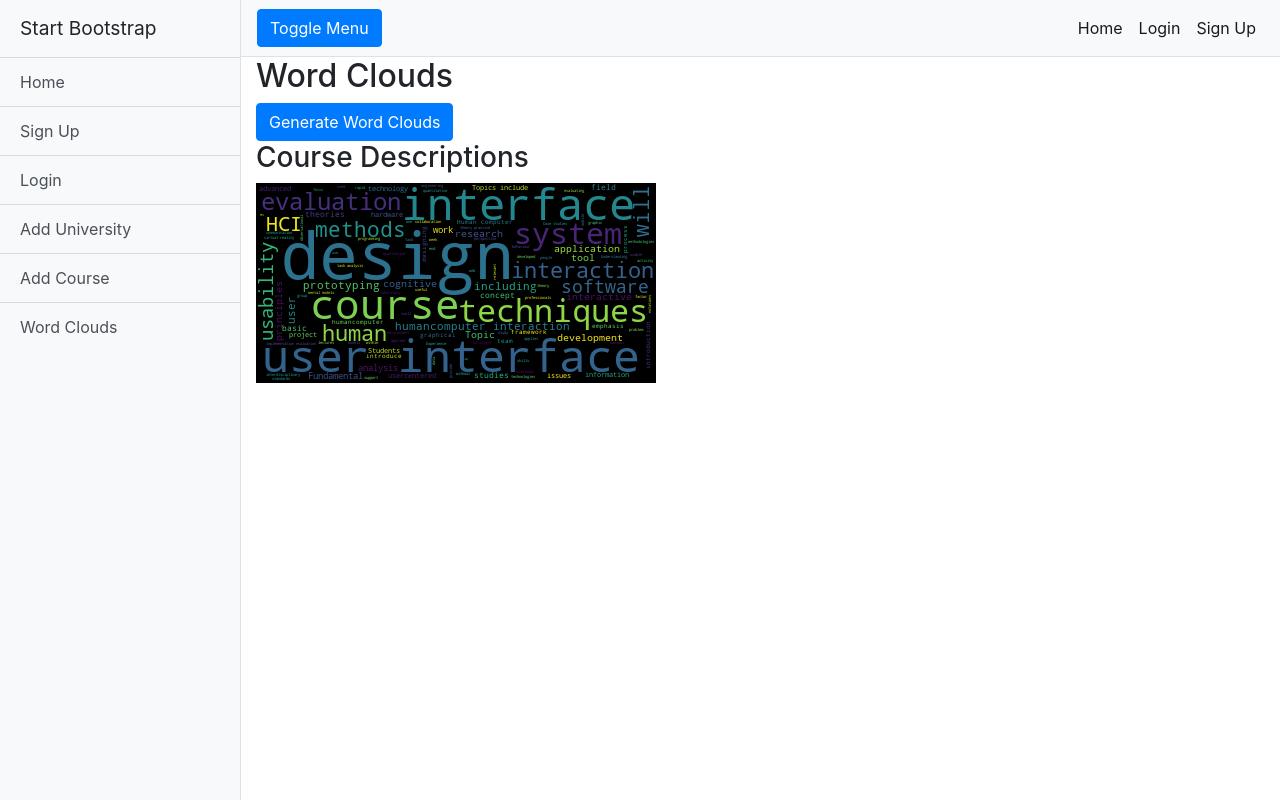
After one commit to keyvankhademi/HCI-Courses-Project, a Django app: page /word-cloud/ in a window 1280 px wide. The commit adds this page. Run offline with Django 3.2, Linux system fonts and the light colour scheme; some libraries are stand-ins or nearby versions.

Commit message:
word cloud in html

```diff
--- a/HCI_Course/HCI/management/commands/word_cloud.py
+++ b/HCI_Course/HCI/management/commands/word_cloud.py
@@ -18,3 +18,5 @@ class Command(BaseCommand):
         plt.imshow(wordcloud, interpolation='bilinear')
         plt.axis("off")
         plt.show()
+
+        wordcloud.to_file("word_cloud/wc.png")
--- a/HCI_Course/HCI_Course/settings.py
+++ b/HCI_Course/HCI_Course/settings.py
@@ -122,5 +122,9 @@ USE_TZ = True
 # https://docs.djangoproject.com/en/2.2/howto/static-files/
 STATIC_URL = '/static/'
 
+STATICFILES_DIRS = [
+    os.path.join(BASE_DIR, "word_cloud")
+]
+
 LOGIN_REDIRECT_URL = reverse_lazy('homepage')
 LOGOUT_REDIRECT_URL = reverse_lazy('homepage')
--- a/HCI_Course/HCI_Course/urls.py
+++ b/HCI_Course/HCI_Course/urls.py
@@ -32,5 +32,8 @@ urlpatterns = [
     path('account/password-change-done/', TemplateView.as_view(template_name='password_change_done.html'), name="password_change_done"),
     path('add/university/', UniversityCreateView.as_view(), name='add_university'),
     path('add/course/', CourseCreateView.as_view(), name='add_course'),
+
+    path('word-cloud/', TemplateView.as_view(template_name='word_cloud.html'), name='word_cloud'),
+
     path('', views.homepage, name='homepage'),
 ]
--- a/HCI_Course/templates/base.html
+++ b/HCI_Course/templates/base.html
@@ -33,6 +33,7 @@
             {% endif %}
             <a href="{% url 'add_university' %}" class="list-group-item list-group-item-action bg-light">Add University</a>
             <a href="{% url 'add_course' %}" class="list-group-item list-group-item-action bg-light">Add Course</a>
+            <a href="{% url 'word_cloud' %}" class="list-group-item list-group-item-action bg-light">Word Clouds</a>
             {% if user.is_authenticated %}
                 <a href="{% url 'logout' %}" class="list-group-item list-group-item-action bg-light">Logout</a>
             {% endif %}
--- /dev/null
+++ b/HCI_Course/templates/word_cloud.html
@@ -0,0 +1,13 @@
+{% extends 'base.html' %}
+{% load static %}
+
+{% block title %}Word Clouds{% endblock %}
+
+{% block content %}
+    <h2>Word Clouds</h2>
+    <button class="btn btn-primary">Generate Word Clouds</button>
+    <div>
+        <h3>Course Descriptions</h3>
+        <img src="{% static 'wc.png' %}"/>
+    </div>
+{% endblock %}
```
Also changed, not shown: HCI_Course/word_cloud/wc.png (added).
